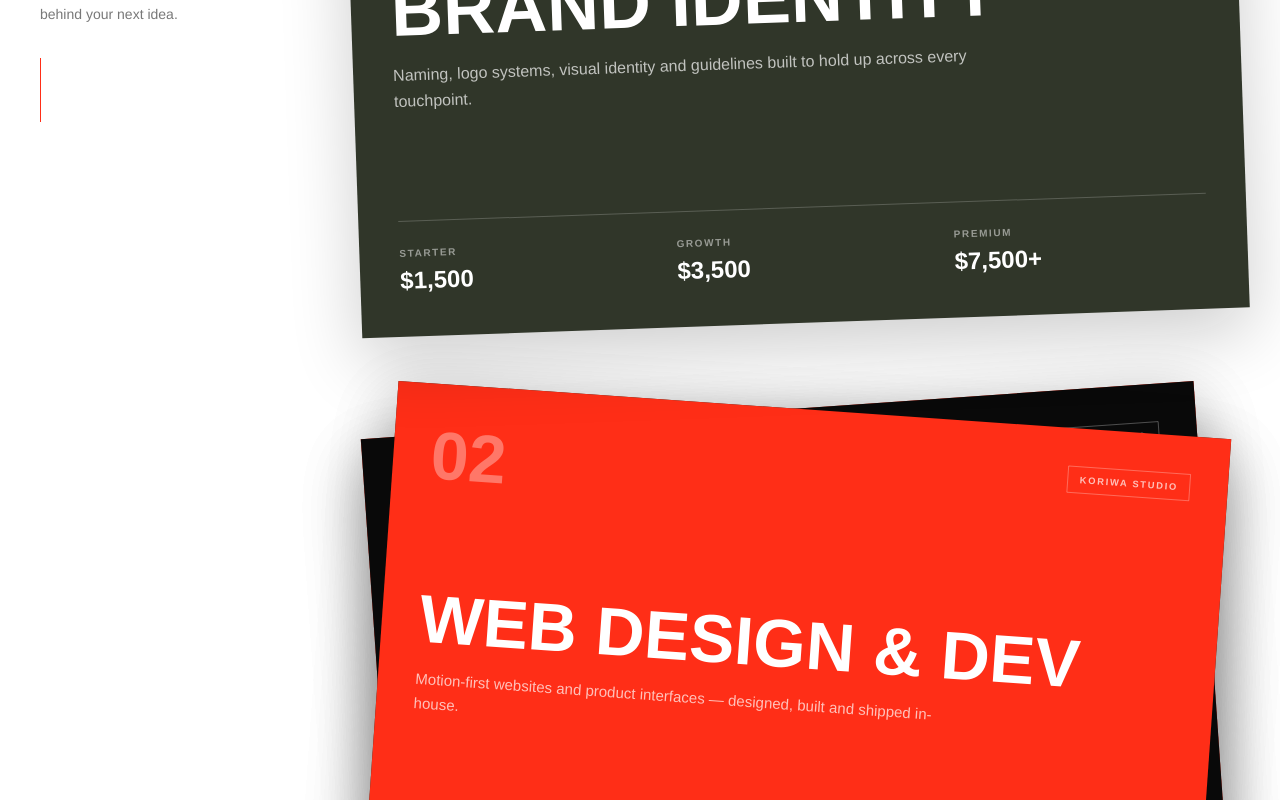
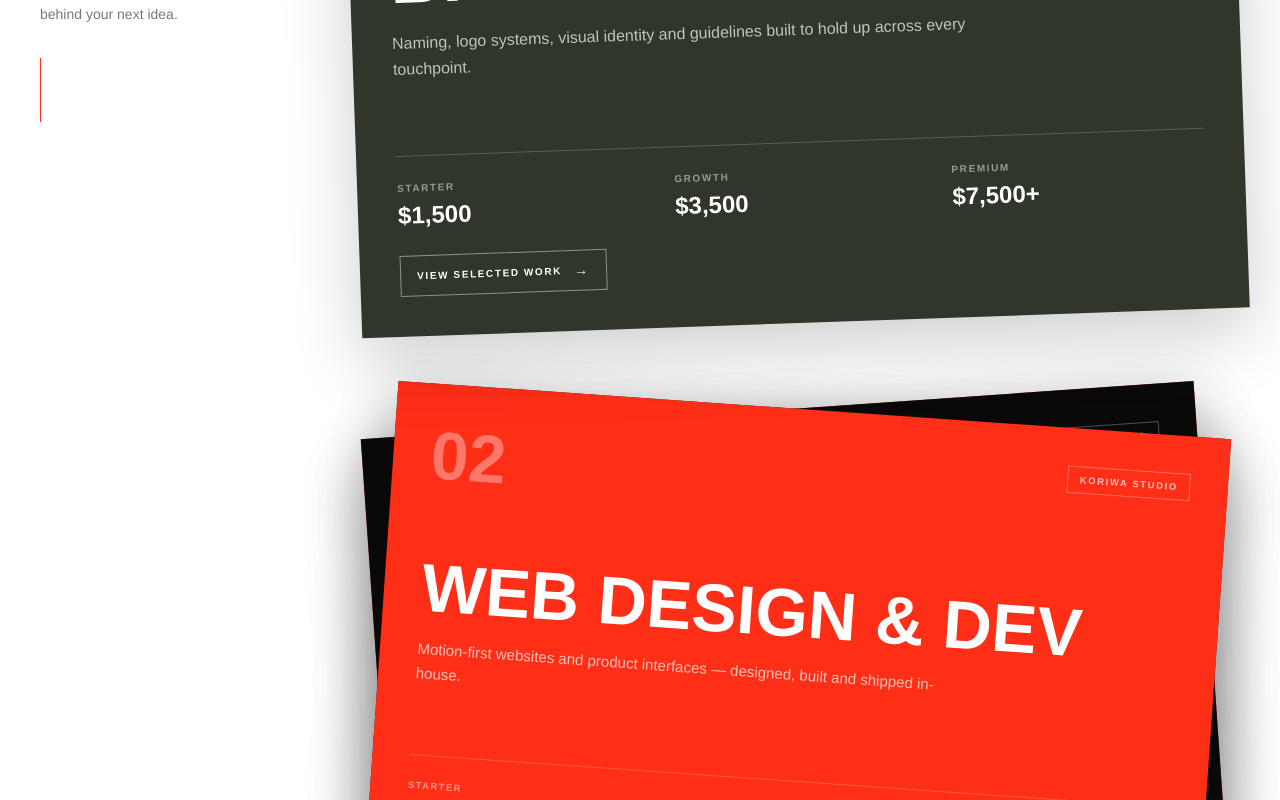
Before and after one commit to koriwa-02/studio-portfolio, a Next.js app: page / in a window 1280 px wide. Shown: the part 2640-3440 px from the top of the page. Built offline with nearby package versions, Linux system fonts and the light colour scheme; a web font is replaced by a local one.

Commit message:
Link service cards to related work

```diff
--- a/src/components/Services.tsx
+++ b/src/components/Services.tsx
@@ -1,8 +1,10 @@
 "use client";
 
 import { useRef } from "react";
+import Link from "next/link";
 import { gsap, useGSAP } from "@/lib/useGsap";
 import { services } from "@/lib/content";
+import { servicePages, serviceRoute } from "@/lib/services";
 
 export default function Services() {
   const sectionRef = useRef<HTMLElement>(null);
@@ -139,6 +141,7 @@ export default function Services() {
                         </p>
                       </div>
 
+                      <div>
                         <div className="grid grid-cols-3 gap-3 border-t border-paper/20 pt-5 md:gap-6 md:pt-6">
                           {service.packages.map((pkg) => (
                             <div key={pkg.name}>
@@ -146,6 +149,13 @@ export default function Services() {
                               <p className="mt-1 font-display text-lg font-bold md:text-2xl">{pkg.price}</p>
                             </div>
                           ))}
+                        </div>
+                        <Link
+                          href={serviceRoute(servicePages[index].slug)}
+                          className="btn-press mt-6 inline-flex items-center border border-paper/45 px-4 py-3 text-[10px] font-bold uppercase tracking-[0.16em] text-paper transition-[background-color,color,transform,border-color] duration-200 ease-[var(--ease-out)] hover:border-paper hover:bg-paper hover:text-ink"
+                        >
+                          View selected work <span className="ml-3 text-sm leading-none">→</span>
+                        </Link>
                       </div>
                     </div>
                   </article>
```
Lines whose indentation alone changed are shown as unchanged.
